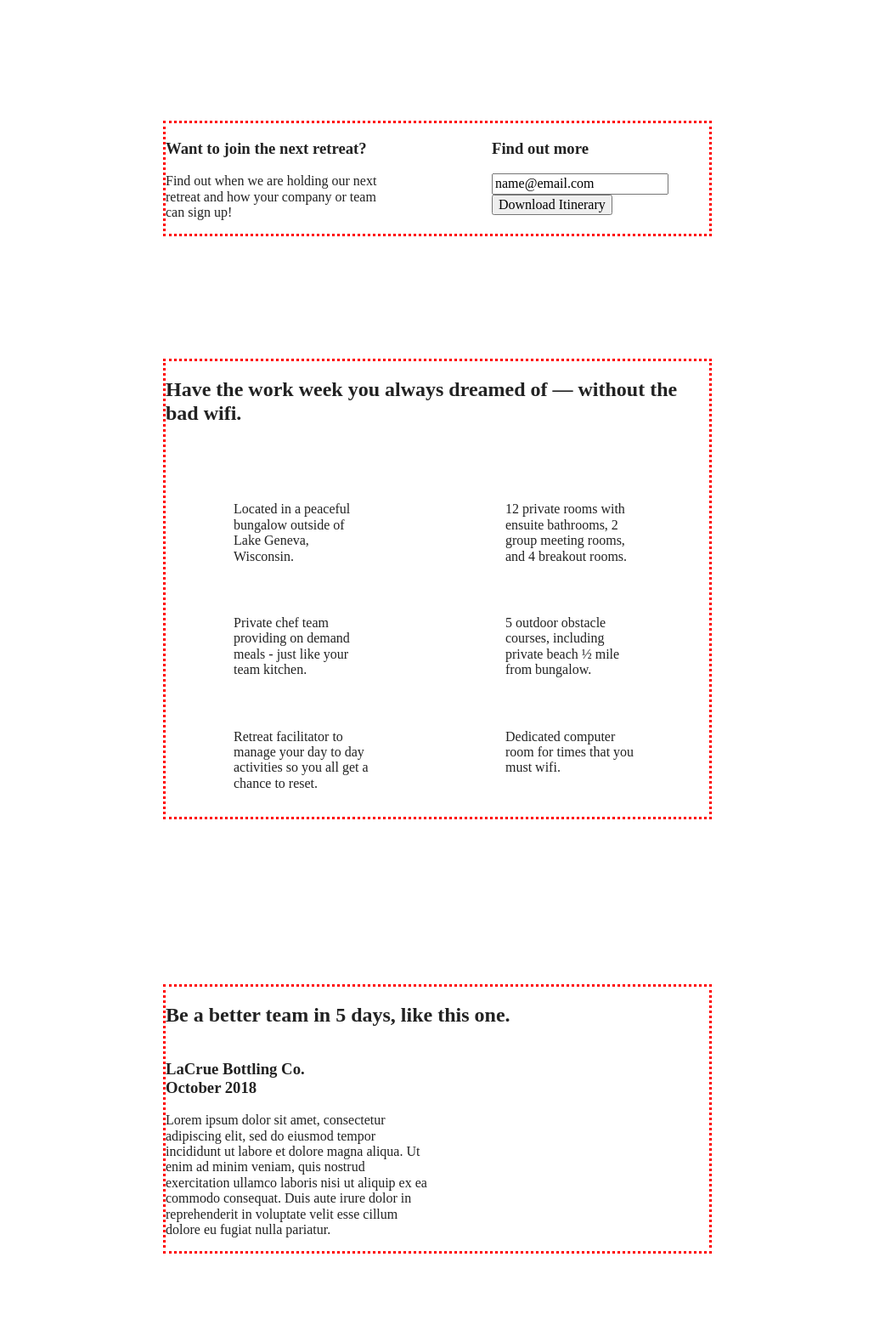
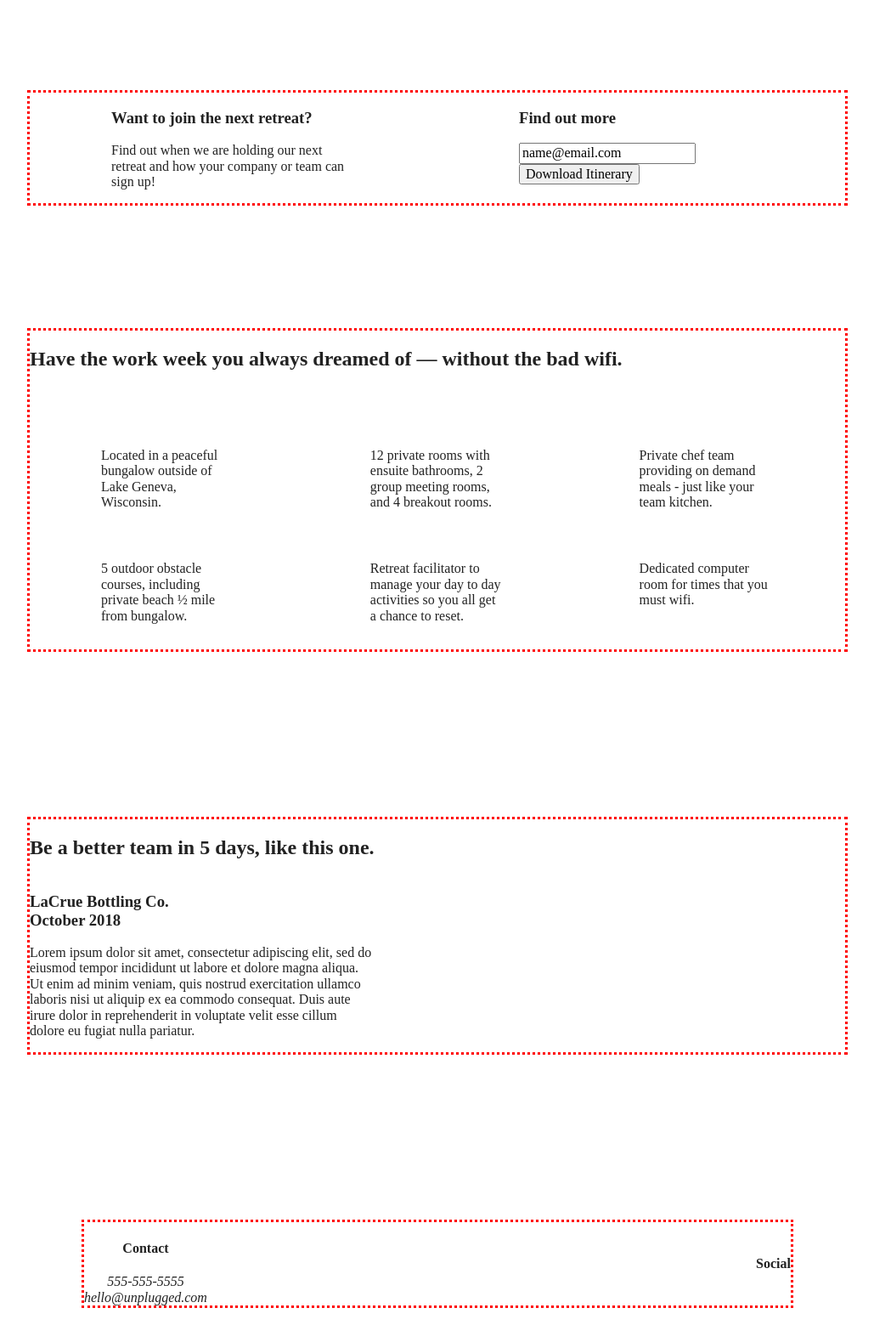
Before and after one commit to KatherineMarlo/unplugged-project, a website built with Parcel: page index.html in a window 1280 px wide. Shown: the part 500-2079 px from the top of the page at 85% size, without its empty margins (125-1154 px from the left). Built offline with nearby package versions, Linux system fonts and the light colour scheme.

Commit message:
Added css for desktop media query

```diff
--- a/css/main.css
+++ b/css/main.css
@@ -496,7 +496,63 @@ FAQ page
 
 @media only screen and (min-width: 1200px){
   /*Desktop styles here*/
+
+
+  /* General styles */
+  .content-wrapper {
+    max-width: 960px;
+  }
+
+  /* Header */
+  header {
+    padding: 15px 0;
+  }
+
+  /* Hero area */
+
+  .hero-area h1{
+    width: 80%;
+  }
+
+  /* Aside */
+  aside .content-wrapper {
+    justify-content: space-around;
+  }
+
+  aside .content-wrapper .form-description,
+  aside .content-wrapper .form {
+   width: 30%;
+  }
+/* features */
+  .features h2 {
+    width: 90%;
+  }
+  .features article {
+    flex-basis: 33%;
+  }
+/* reviews */
+.reviews article div {
+  width: 42%;
 }
+}
+
+/*=======================================================================
+About Page
+========================================================================*/
+
+.mission h2, .contact-section .content-wrapper h2 {
+  width: 95%;
+}
+
+/*=======================================================================
+FAQ Page
+=========================================================================*/
+
+.faq h2 {
+  width: 100%;
+}
+
+
 /* ==========================================================================
    Print styles.
    Inlined to avoid the additional HTTP request:
```
